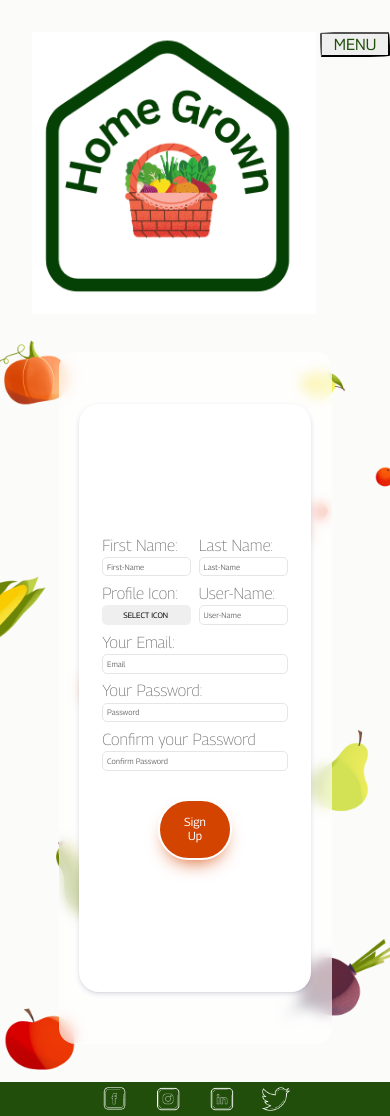
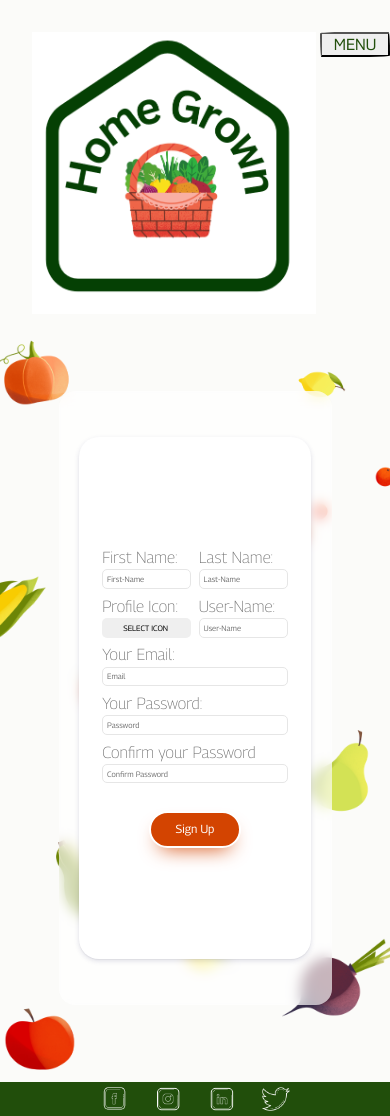
Before and after one commit to SchoolOfCode/bc13_final-project_front-end-maccaw, a Next.js app in the folder home-grown/: page /signup in a window 390 px wide. Built offline with nearby package versions, Linux system fonts and the light colour scheme; no server answers.

Commit message:
changed link font size

```diff
--- a/home-grown/styles/ForgotPassword.module.css
+++ b/home-grown/styles/ForgotPassword.module.css
@@ -52,7 +52,7 @@
     justify-content: space-between;
     width: 80%;
     color: var(--darkColour);
-    font-size: 3vmin;
+    font-size: 2vmin;
     text-decoration: underline;
 }
 
--- a/home-grown/styles/Signup.module.css
+++ b/home-grown/styles/Signup.module.css
@@ -174,11 +174,15 @@
       .glass-container{
 
               width: 70%;
-              height: 90%;
+              height: 80%;
           }
-          .log-in-container{
-              background-image: url('../public/illustrations/phone-wallpaper.png');
-          }
+        .log-in-container{
+            background-image: url('../public/illustrations/phone-wallpaper.png');
+        }
+        .button{
+          width:50%;
+          height: 10%;
+        }
 
     }
 
```
